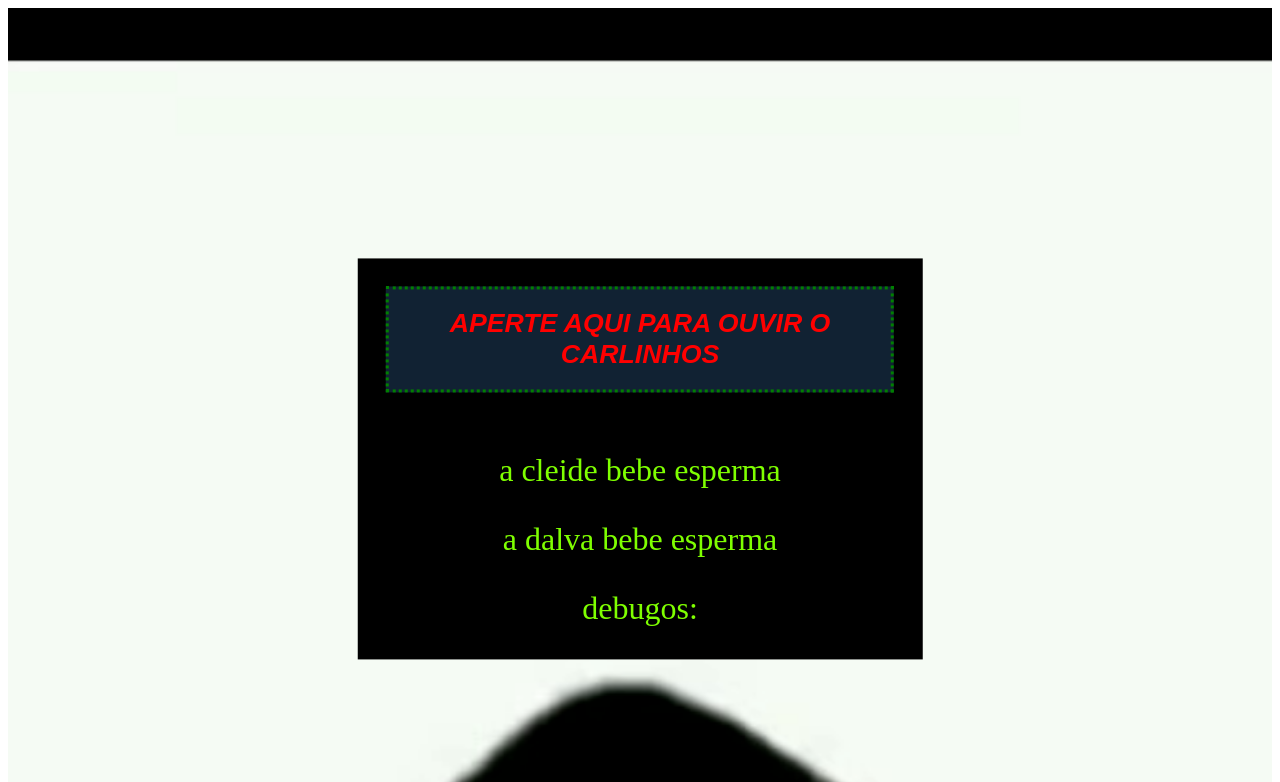
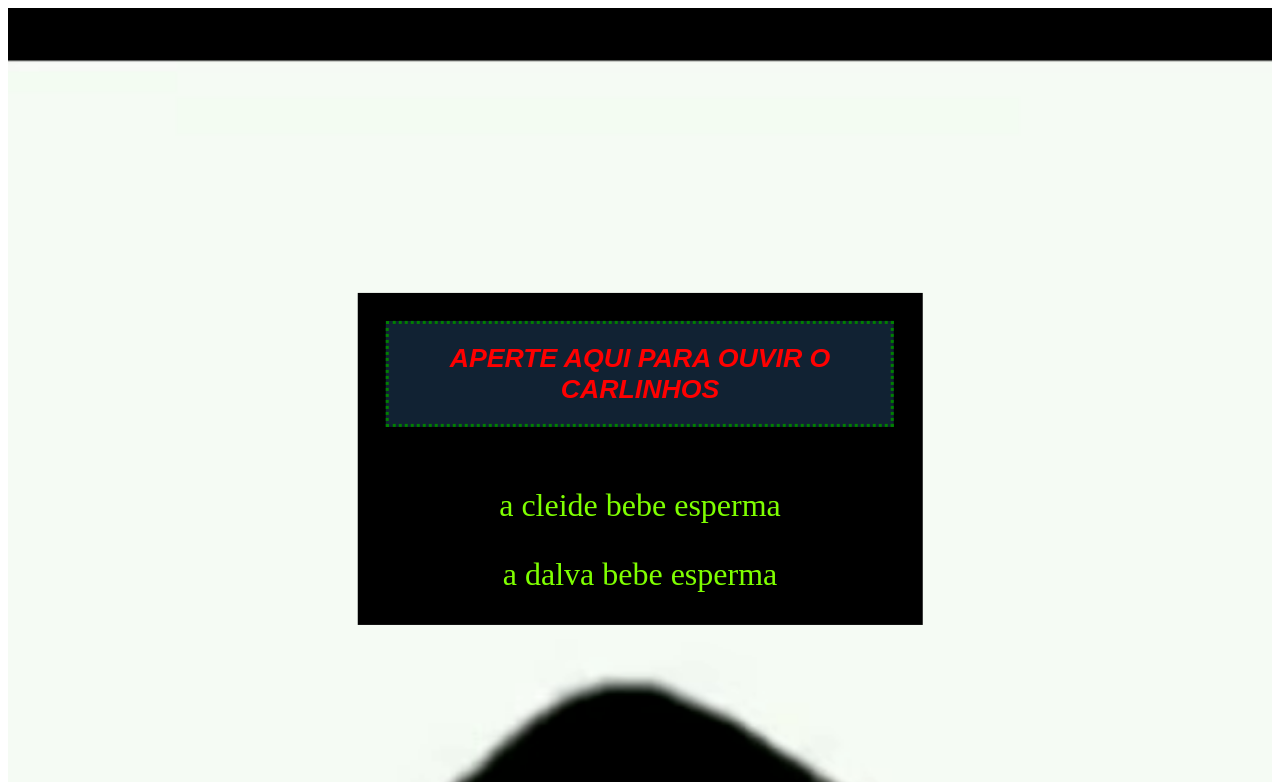
Before and after one commit to TsukiGva2/carlinhos, a plain HTML site: page index.html in a window 1280 px wide. Both pictures are taken after a click on the button "APERTE AQUI PARA OUVIR O CARLINHOS". Shown: the top 782 px of the page. Drawn offline with Linux system fonts and the light colour scheme.

Commit message:
carlinhos

```diff
--- a/index.html
+++ b/index.html
@@ -18,13 +18,13 @@
 				<button type="button" onclick="carlinhos()"><h1><em>APERTE AQUI PARA OUVIR O CARLINHOS</em></h1></button>
 				<p>a cleide bebe esperma</p>
 				<p>a dalva bebe esperma</p>
-				<p id="debugp">debugos: </p>
 			</div>
 		</div>
 		<script type="text/JavaScript">
-			amp(document.getElementById("carlinhos"), 4);
 			function carlinhos() {
 				audio = document.getElementById("carlinhos");
+				amp(audio, 4);
+
 				audio.play()
 			}
 		</script>
```
